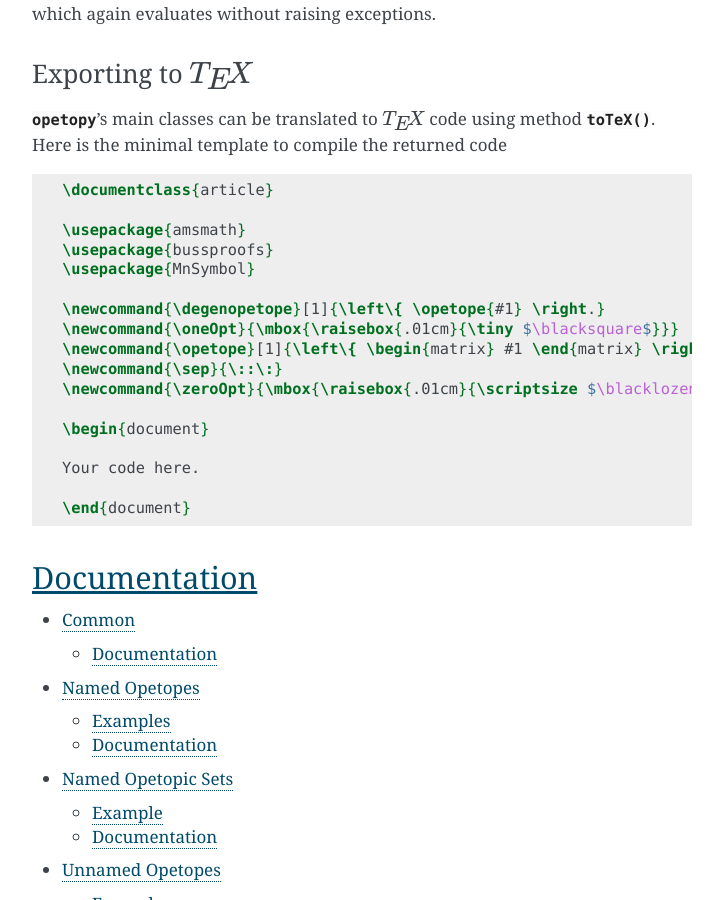
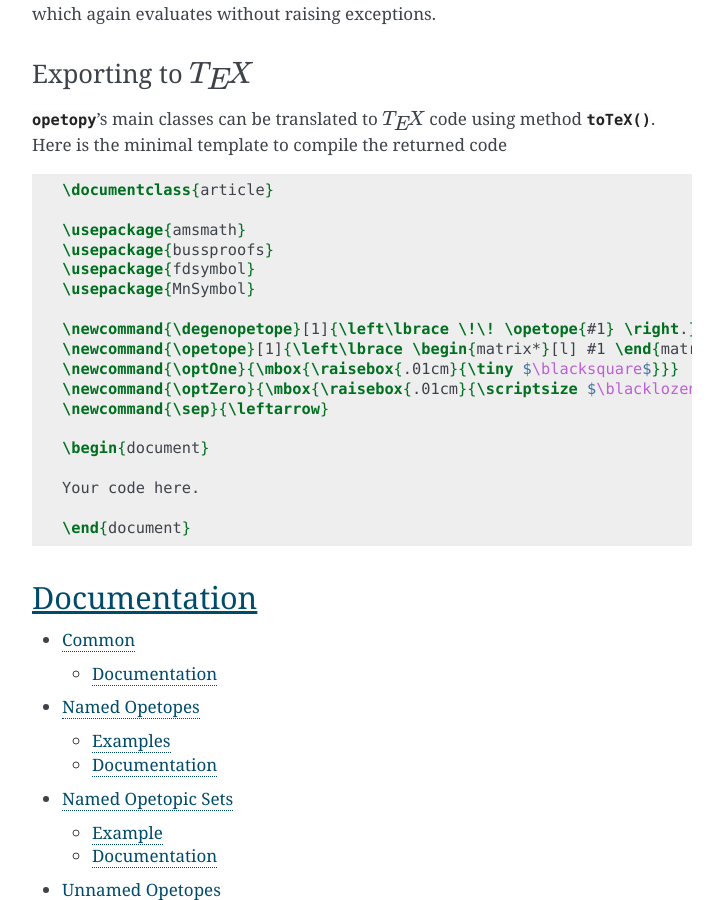
Before and after one commit to altaris/opetopy, a Sphinx documentation site: the page built from doc/index.rst, in a window 1280 px wide and 900 px high, scrolled down 2219 px. Shown: the whole window, without its empty margins (388-1111 px from the left). Built offline with Sphinx 7.4.7, drawn with Linux system fonts in a browser that asks for light colours.

Commit message:
Update TeX generation

```diff
--- a/UnnamedOpetope.py
+++ b/UnnamedOpetope.py
@@ -660,10 +660,10 @@ class Preopetope:
         if self.dimension == -1:
             return "\\emptyset"
         elif self.dimension == 0:
-            return "\\zeroOpt"
+            return "\\optZero"
         elif self == Preopetope.fromDictOfPreopetopes({
                 Address.epsilon(0): Preopetope.point()}):
-            return "\\oneOpt"
+            return "\\optOne"
         elif self.isDegenerate:
             if self.degeneracy is None:
                 raise ValueError("[Preopetope, toTex] Preopetope marked "
--- a/UnnamedOpetopicSet.py
+++ b/UnnamedOpetopicSet.py
@@ -227,7 +227,7 @@ class PastingDiagram:
                                    "diagram are None. In valid derivations, "
                                    "this should not happen")
             if self.shape == UnnamedOpetope.point().source:
-                return "\\zeroOpt"
+                return "\\optZero"
             else:
                 lines = [addr.toTex() + " \\sep " + self.nodes[addr].toTex()
                          for addr in self.nodes.keys()]
--- a/doc/index.rst
+++ b/doc/index.rst
@@ -131,13 +131,14 @@ Exporting to :math:`\TeX`
 
     \usepackage{amsmath}
     \usepackage{bussproofs}
+    \usepackage{fdsymbol}
     \usepackage{MnSymbol}
 
-    \newcommand{\degenopetope}[1]{\left\{ \opetope{#1} \right.}
-    \newcommand{\oneOpt}{\mbox{\raisebox{.01cm}{\tiny $\blacksquare$}}}
-    \newcommand{\opetope}[1]{\left\{ \begin{matrix} #1 \end{matrix} \right.}
-    \newcommand{\sep}{\::\:}
-    \newcommand{\zeroOpt}{\mbox{\raisebox{.01cm}{\scriptsize $\blacklozenge$}}}
+    \newcommand{\degenopetope}[1]{\left\lbrace \!\! \opetope{#1} \right.}
+    \newcommand{\opetope}[1]{\left\lbrace \begin{matrix*}[l] #1 \end{matrix*} \right.}
+    \newcommand{\optOne}{\mbox{\raisebox{.01cm}{\tiny $\blacksquare$}}}
+    \newcommand{\optZero}{\mbox{\raisebox{.01cm}{\scriptsize $\blacklozenge$}}}
+    \newcommand{\sep}{\leftarrow}
 
     \begin{document}
 
```
